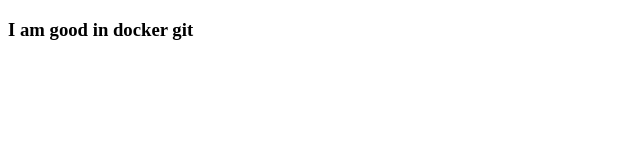
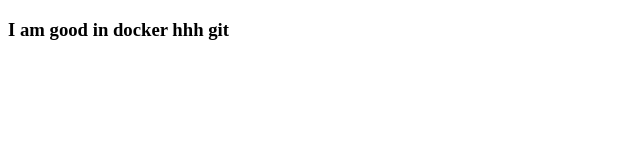
Before and after one commit to asonalaashish/Azuredevops, a plain HTML site: page index.html in a window 1280 px wide. Shown: the full height of the page, 0-640 px from the left. Drawn offline with Linux system fonts and the light colour scheme.

Commit message:
from docker again

```diff
--- a/index.html
+++ b/index.html
@@ -7,6 +7,6 @@
     <title>Document</title>
 </head>
 <body>
-    <h3> I am good in  docker git</h3>
+    <h3> I am good in  docker  hhh git</h3>
 </body>
 </html>
```
